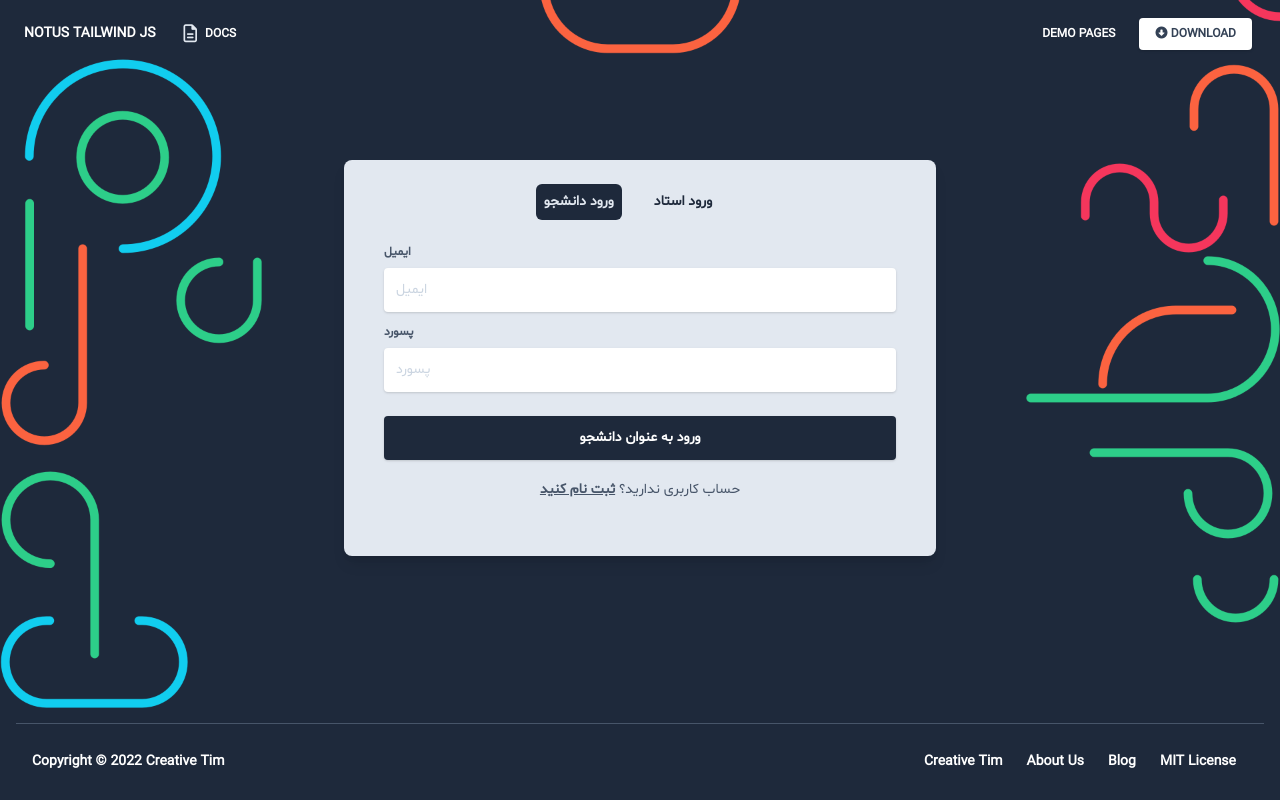
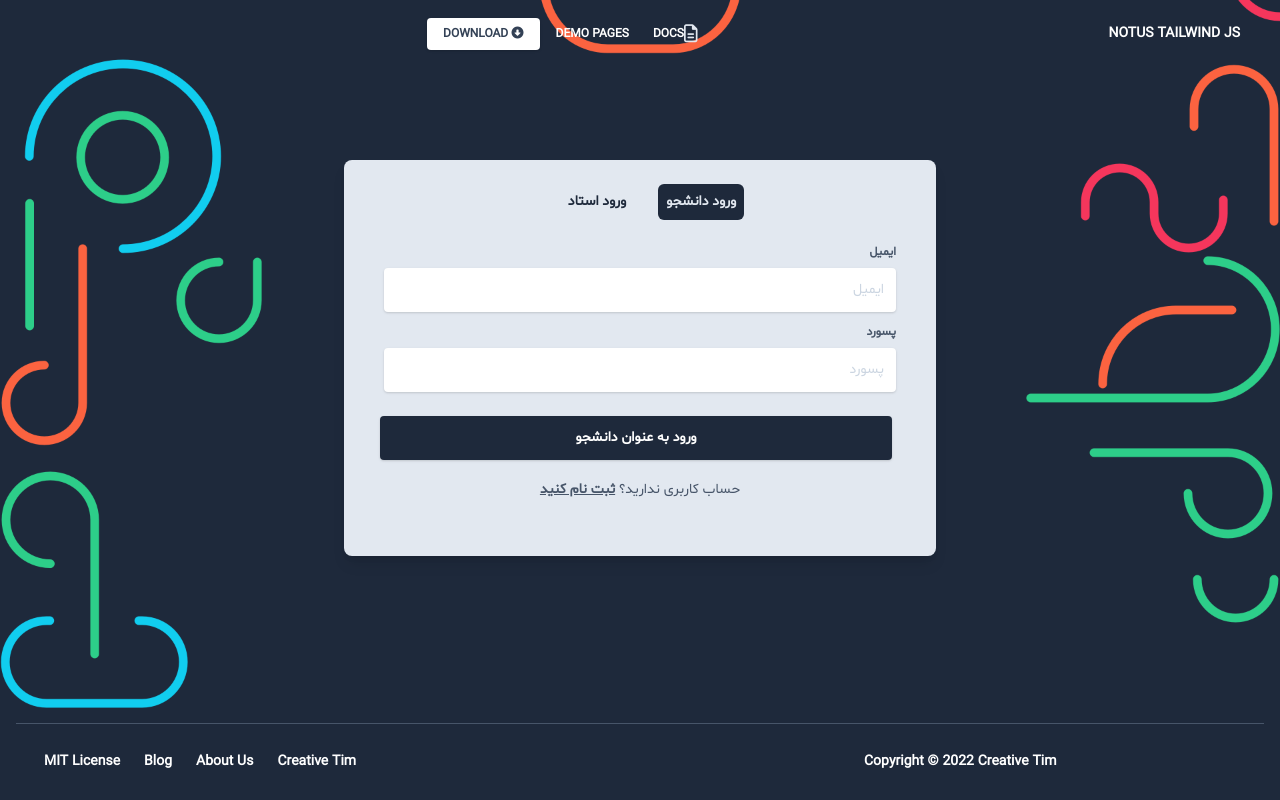
Before and after one commit to AmirHossein-z/online-exam, a PHP site: page /online-exam/auth/login in a window 1280 px wide. Run offline with PHP 8.4, Linux system fonts and the light colour scheme; some libraries are stand-ins or nearby versions.

Commit message:
login view was modified

```diff
--- a/public/css/style.css
+++ b/public/css/style.css
@@ -9,7 +9,7 @@
 }
 
 body {
-    /* direction: rtl; */
+    direction: rtl;
     font-family: 'Shabnam';
 }
 
--- a/views/auth/loginView.php
+++ b/views/auth/loginView.php
@@ -89,7 +89,7 @@
                                 <h2 class="block text-blueGray-600 text-sm text-center my-4">
                                     حساب کاربری ندارید؟
                                     <a class="underline font-bold hover:text-blueGray-800 transition-all duration-300 cursor-pointer"
-                                        href="<?php echo URL.'auth/register' ?>"> ثبت نام کنید</a>
+                                        href="<?php echo URL . 'auth/register' ?>"> ثبت نام کنید</a>
                                 </h2>
                             </div>
                         </div>
@@ -102,8 +102,7 @@
                 <hr class="mb-6 border-b-1 border-blueGray-600" />
                 <div class="flex flex-wrap items-center md:justify-between justify-center">
                     <div class="w-full md:w-4/12 px-4">
-                                                    <div
-                                                        class="text-sm text-white font-semibold py-1 text-center md:text-left">
+                        <div class="text-sm text-white font-semibold py-1 text-center md:text-left">
                             Copyright © <span id="get-current-year"></span>
                             <a href="https://www.creative-tim.com?ref=njs-register"
                                 class="text-white hover:text-blueGray-300 text-sm font-semibold py-1">Creative
```
Lines whose indentation alone changed are shown as unchanged.
